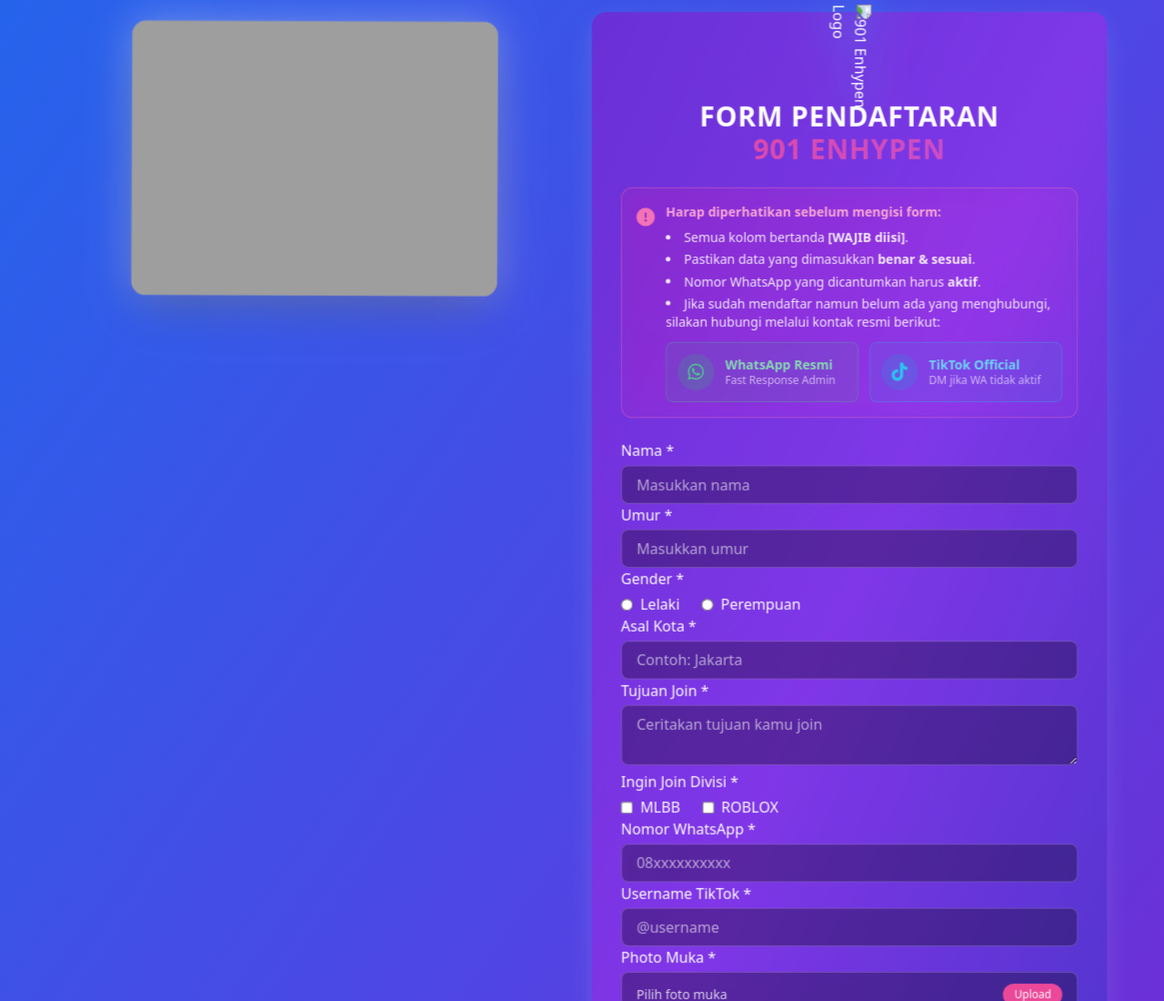
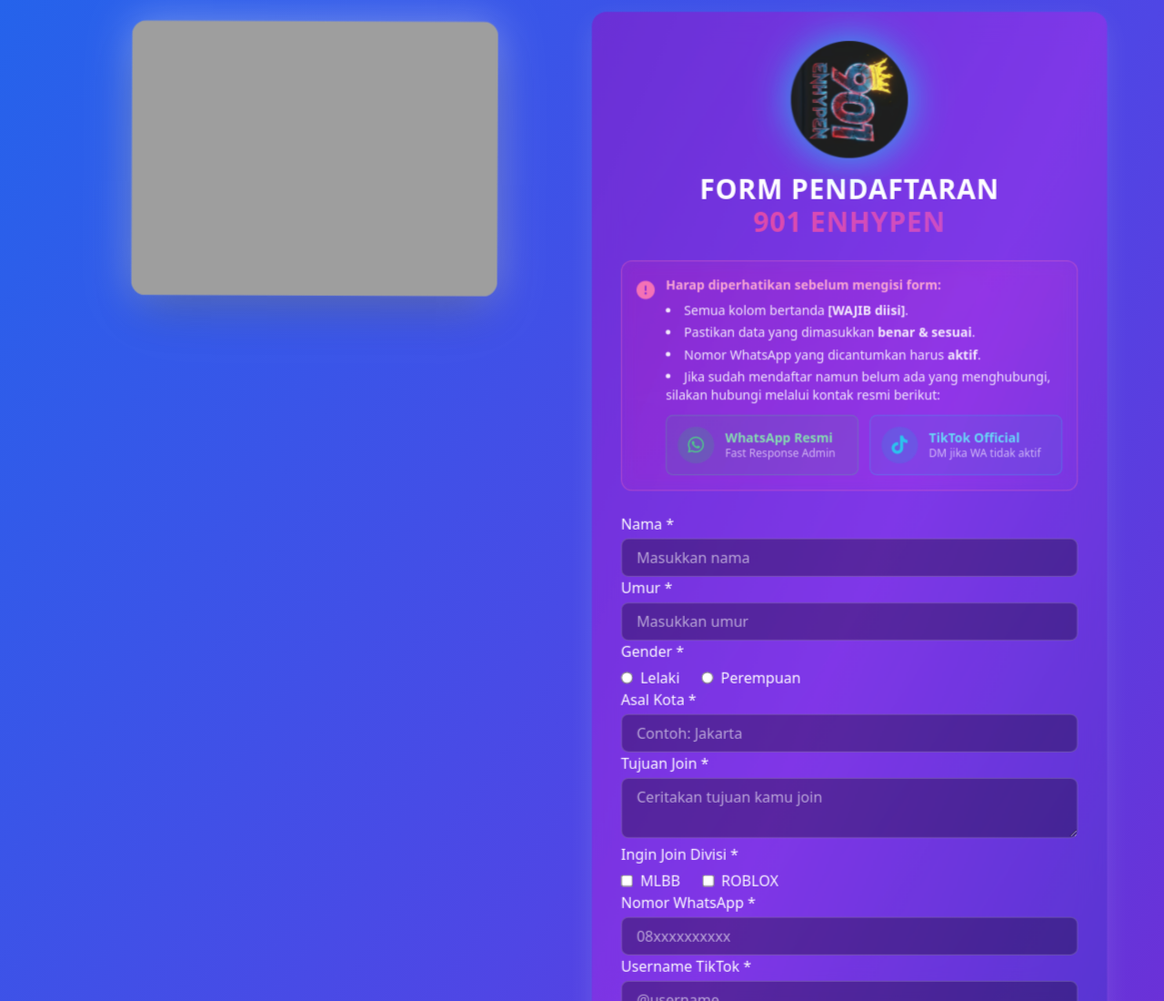
Before and after one commit to muizfrhan/form-daftar-901, a plain HTML site: page public/index.html in a window 1280 px wide. Shown: the top 1100 px of the page at 91% size. Drawn offline with nearby package versions, Linux system fonts and the light colour scheme; some packages are replaced by stand-ins of ours; the site is published under a folder, as on GitHub Pages, so addresses that start at the root find nothing; a script that the page names is missing.

Commit message:
perbaikan

```diff
--- a/public/index.html
+++ b/public/index.html
@@ -128,7 +128,7 @@
         <!-- LOGO -->
         <div class="flex justify-center mb-4">
           <img
-            src="/public/img/logos1.png"
+            src="img/logos1.png"
             alt="901 Enhypen Logo"
             class="w-28 md:w-32 drop-shadow-[0_0_20px_rgba(0,255,255,0.6)] animate-logo"
           />
```
